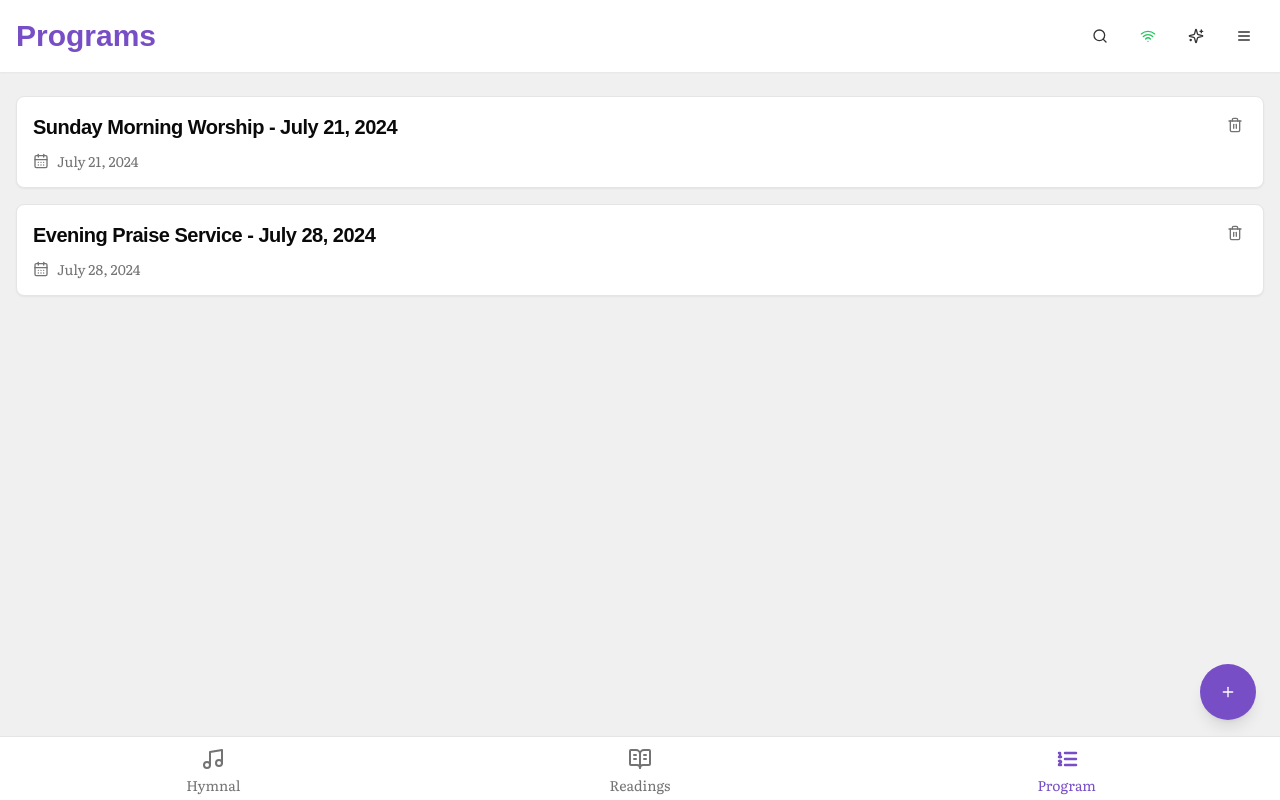
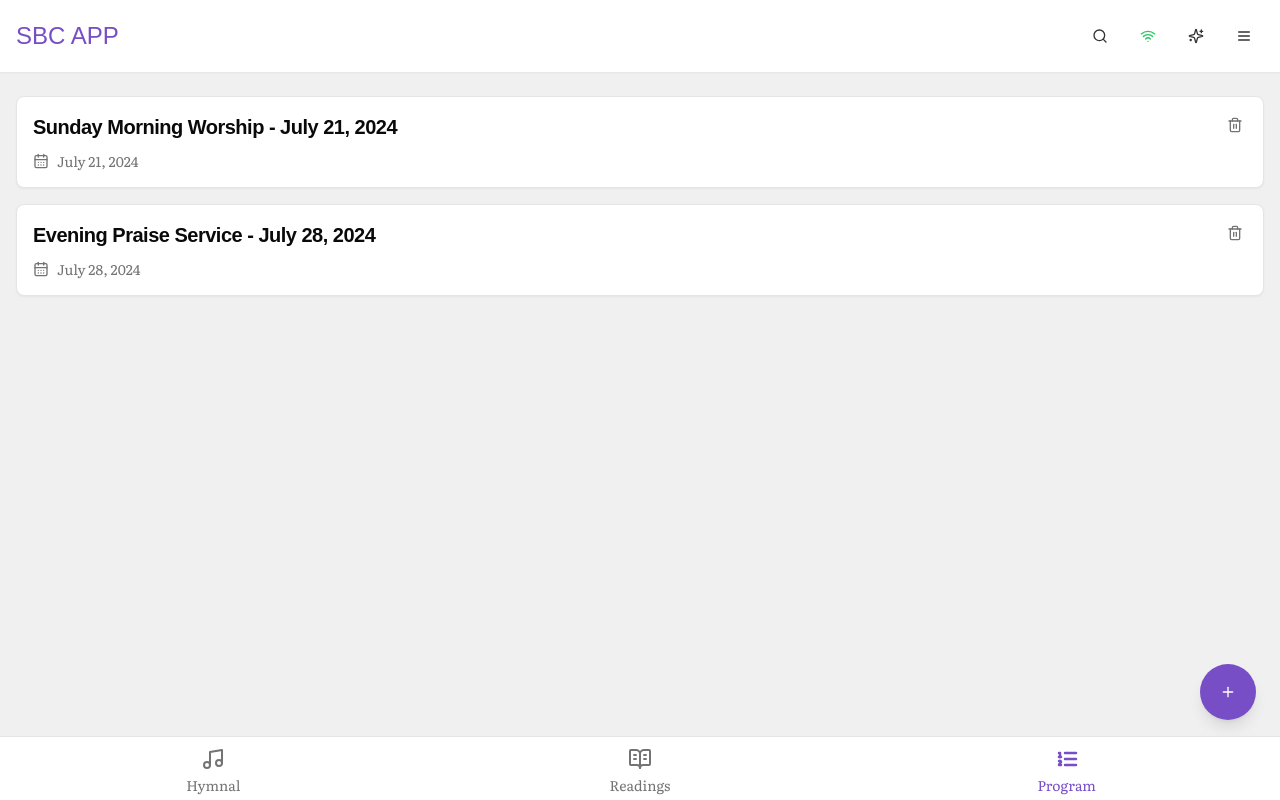
Before and after one commit to bongbongmarkios/offline-app, a Next.js app: page /program in a window 1280 px wide. Built offline with nearby package versions, Linux system fonts and the light colour scheme; a web font is replaced by a local one; what @genkit-ai/googleai, genkit would draw is missing.

Commit message:
Make the following changes:
,

Find this element:

  <AppHeader title="

```diff
--- a/src/app/(main)/hymnal/page.tsx
+++ b/src/app/(main)/hymnal/page.tsx
@@ -20,10 +20,16 @@ export default async function HymnalPage() {
     return pageNumA - pageNumB;
   });
 
+  const headerTitle = (
+    <h1 className="text-xl font-headline font-normal text-primary sm:text-2xl">
+      SBC APP
+    </h1>
+  );
+
   return (
     <>
       <AppHeader
-        title="Hymnal"
+        title={headerTitle}
       />
       <div className="container mx-auto px-4 pb-8">
         {/* HymnList will handle its own data fetching from localStorage client-side */}
--- a/src/app/(main)/program/page.tsx
+++ b/src/app/(main)/program/page.tsx
@@ -64,11 +64,16 @@ export default function ProgramListPage() {
     setIsAddProgramDialogOpen(false);
   };
 
+  const headerTitle = (
+    <h1 className="text-xl font-headline font-normal text-primary sm:text-2xl">
+      SBC APP
+    </h1>
+  );
 
   if (isLoading) {
     return (
       <>
-        <AppHeader title="Programs" />
+        <AppHeader title={headerTitle} />
         <div className="container mx-auto px-4 pb-8 text-center py-10">
           <Loader2 className="h-8 w-8 animate-spin text-primary mx-auto mb-2" />
           <p className="text-muted-foreground">Loading programs...</p>
@@ -79,7 +84,7 @@ export default function ProgramListPage() {
 
   return (
     <>
-      <AppHeader title="Programs" />
+      <AppHeader title={headerTitle} />
       <div className="container mx-auto px-4 pb-8">
         <ProgramList programs={programs} onProgramDeleted={handleProgramDataChanged} />
       </div>
```
